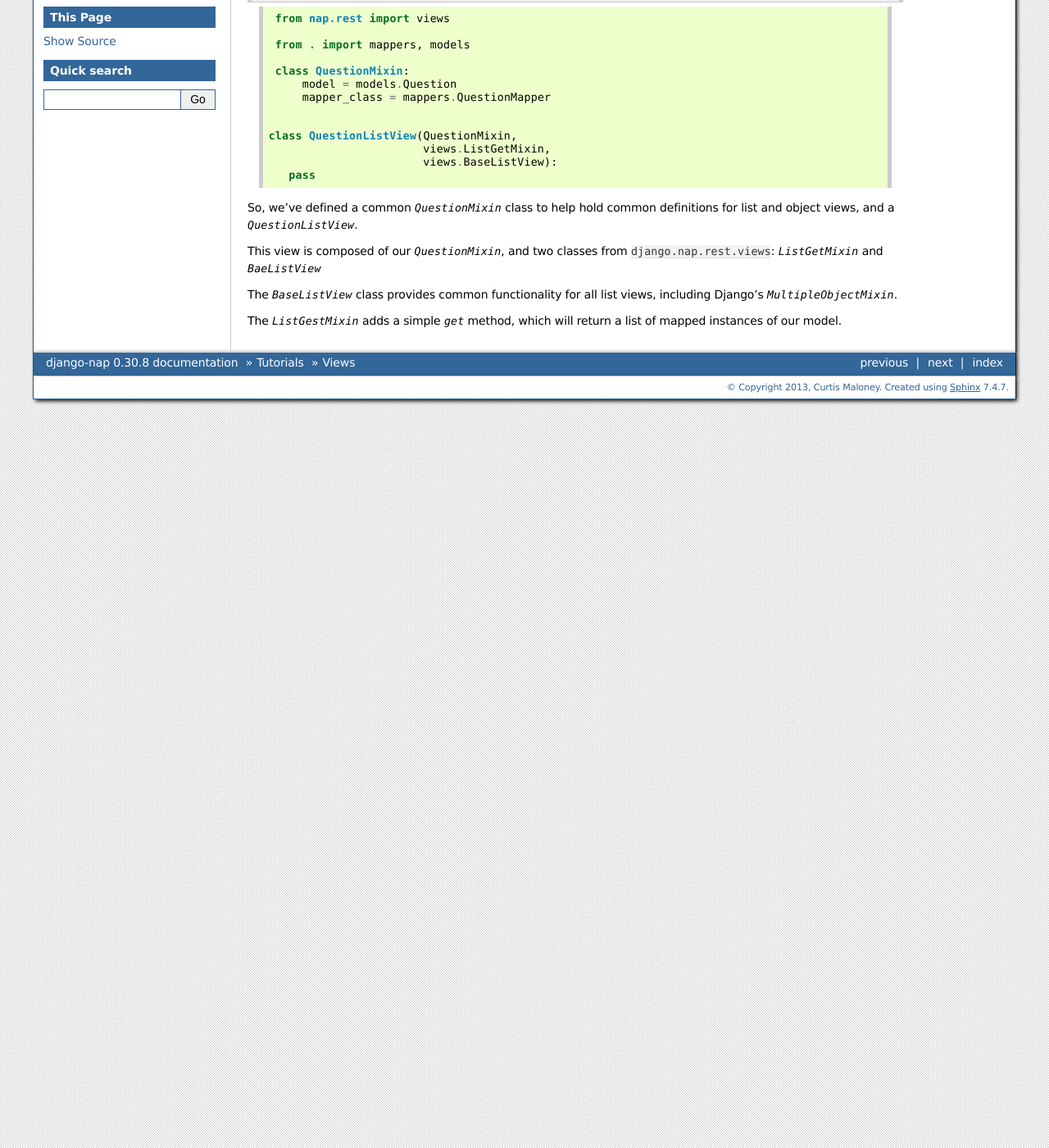
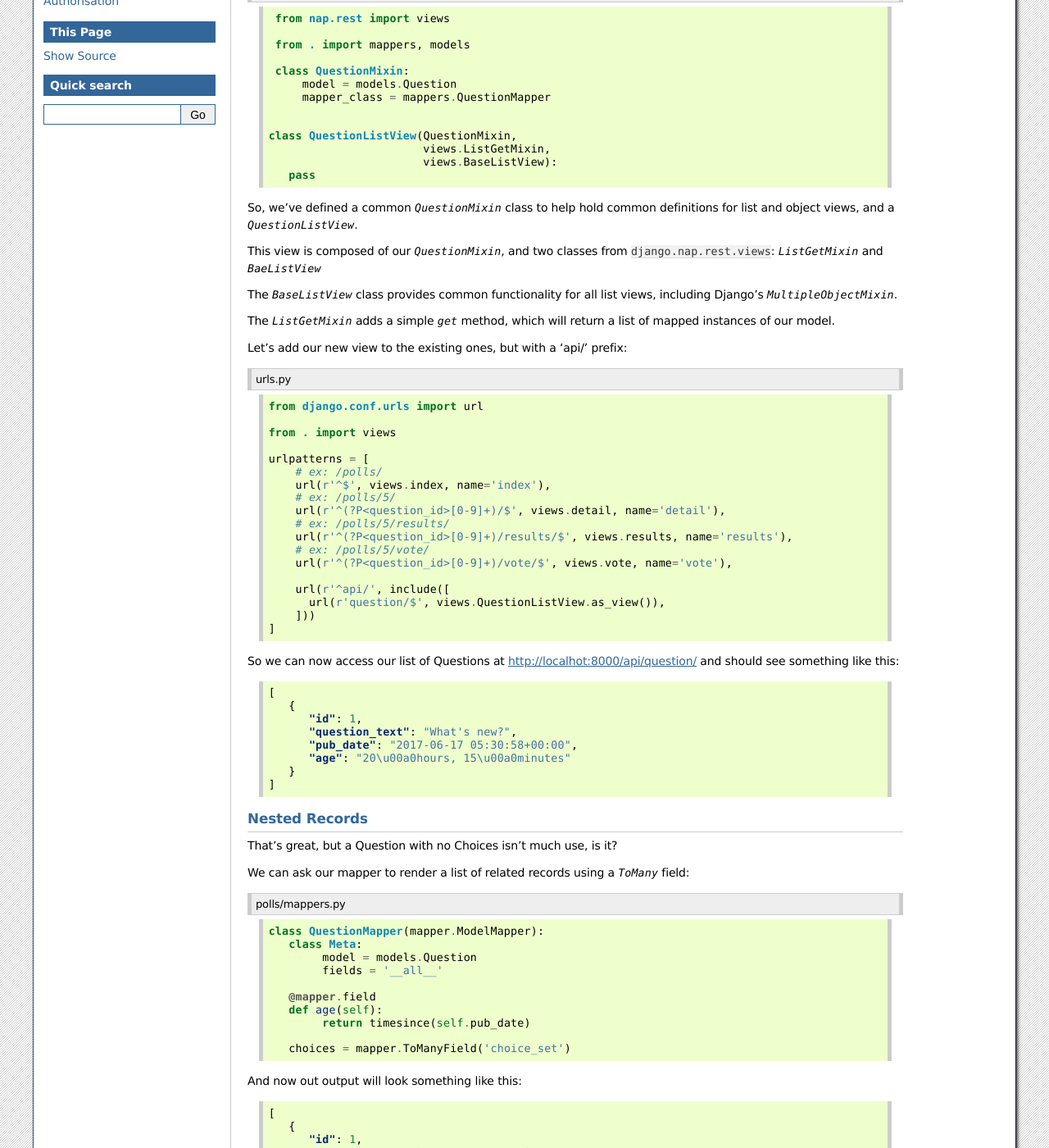
Before and after one commit to funkybob/django-nap, a Sphinx documentation site: the page built from docs/tutorial/views.rst, in a window 1280 px wide and 1400 px high, scrolled down 270 px. Shown: the whole window at 82% size. Built offline with Sphinx 7.4.7, drawn with Linux system fonts in a browser that asks for light colours; some of the changed text lies outside the part shown.

Commit message:
Continue doco

```diff
--- a/docs/tutorial/mappers.rst
+++ b/docs/tutorial/mappers.rst
@@ -90,7 +90,7 @@
 .. code-block:: python
    :caption: polls/mappers.py
 
-    from djanog.utils.timesince import timesince
+    from django.utils.timesince import timesince
 
     class QuestionMapper(mapper.ModelMapper):
         class Meta:
--- a/docs/tutorial/views.rst
+++ b/docs/tutorial/views.rst
@@ -37,5 +37,151 @@
 The `BaseListView` class provides common functionality for all list views,
 including Django's `MultipleObjectMixin`.
 
-The `ListGestMixin` adds a simple `get` method, which will return a list of
+The `ListGetMixin` adds a simple `get` method, which will return a list of
 mapped instances of our model.
+
+Let's add our new view to the existing ones, but with a 'api/' prefix:
+
+.. code-block:: python
+   :caption: urls.py
+
+   from django.conf.urls import url
+
+   from . import views
+
+   urlpatterns = [
+       # ex: /polls/
+       url(r'^$', views.index, name='index'),
+       # ex: /polls/5/
+       url(r'^(?P<question_id>[0-9]+)/$', views.detail, name='detail'),
+       # ex: /polls/5/results/
+       url(r'^(?P<question_id>[0-9]+)/results/$', views.results, name='results'),
+       # ex: /polls/5/vote/
+       url(r'^(?P<question_id>[0-9]+)/vote/$', views.vote, name='vote'),
+
+       url(r'^api/', include([
+         url(r'question/$', views.QuestionListView.as_view()),
+       ]))
+   ]
+
+So we can now access our list of Questions at http://localhot:8000/api/question/ and should see something like this:
+
+.. code-block:: json
+
+   [
+      {
+         "id": 1,
+         "question_text": "What's new?",
+         "pub_date": "2017-06-17 05:30:58+00:00",
+         "age": "20\u00a0hours, 15\u00a0minutes"
+      }
+   ]
+
+--------------
+Nested Records
+--------------
+
+That's great, but a Question with no Choices isn't much use, is it?
+
+We can ask our mapper to render a list of related records using a `ToMany` field:
+
+.. code-block:: python
+   :caption: polls/mappers.py
+
+   class QuestionMapper(mapper.ModelMapper):
+      class Meta:
+           model = models.Question
+           fields = '__all__'
+
+      @mapper.field
+      def age(self):
+           return timesince(self.pub_date)
+
+      choices = mapper.ToManyField('choice_set')
+
+And now out output will look something like this:
+
+.. code-block:: json
+
+   [
+      {
+         "id": 1,
+         "age": "20\u00a0hours, 19\u00a0minutes",
+         "question_text": "What's new?",
+         "pub_date": "2017-06-17 05:30:58+00:00",
+         "choices": [1, 2]
+      }
+   ]
+
+By default, a `ToManyField` will only render the primary keys of the related
+objects. If you want to control how it's serialised, just specify a mapper on
+the field.
+
+
+.. code-block:: python
+   :caption: polls/mappers.py
+
+   choices = mapper.ToManyField('choice_set', mapper=ChoiceMapper)
+
+Which will give us this output:
+
+.. code-block:: json
+
+   [
+      {
+         "pub_date": "2017-06-17 05:30:58+00:00",
+         "age": "20\u00a0hours, 22\u00a0minutes",
+         "question_text": "What's new?",
+         "id": 1,
+         "choices": [
+            {
+               "question": 1,
+               "choice_text": "First Choice",
+               "id": 1,
+               "votes": 0
+            },
+            {
+               "question": 1,
+               "choice_text": "Another Choice",
+               "id": 2,
+               "votes": 0
+            }
+         ]
+      }
+   ]
+
+We really don't need the question ID embedded there, so let's define a new choice mapper which will exclude that.
+
+.. code-block:: python
+   :caption: polls/mappers.py
+
+    class InlineChoiceMapper(mapper.ModelMapper):
+        class Meta:
+            model = models.Choice
+            fields = '__all__'
+            exclude = ('question',)
+
+And finally we see:
+
+.. code-block:: json
+
+   [
+      {
+         "choices": [
+            {
+               "votes": 0,
+               "id": 1,
+               "choice_text": "First Choice"
+            },
+            {
+               "votes": 0,
+               "id": 2,
+               "choice_text": "Another Choice"
+            }
+         ],
+         "question_text": "What's new?",
+         "age": "20\u00a0hours, 27\u00a0minutes",
+         "pub_date": "2017-06-17 05:30:58+00:00",
+         "id": 1
+      }
+   ]
```
